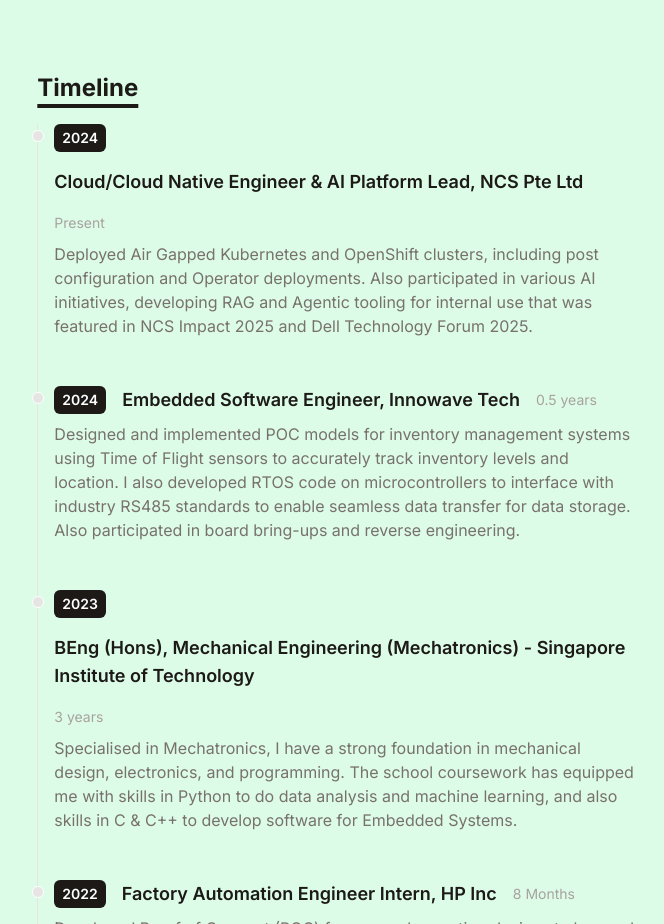
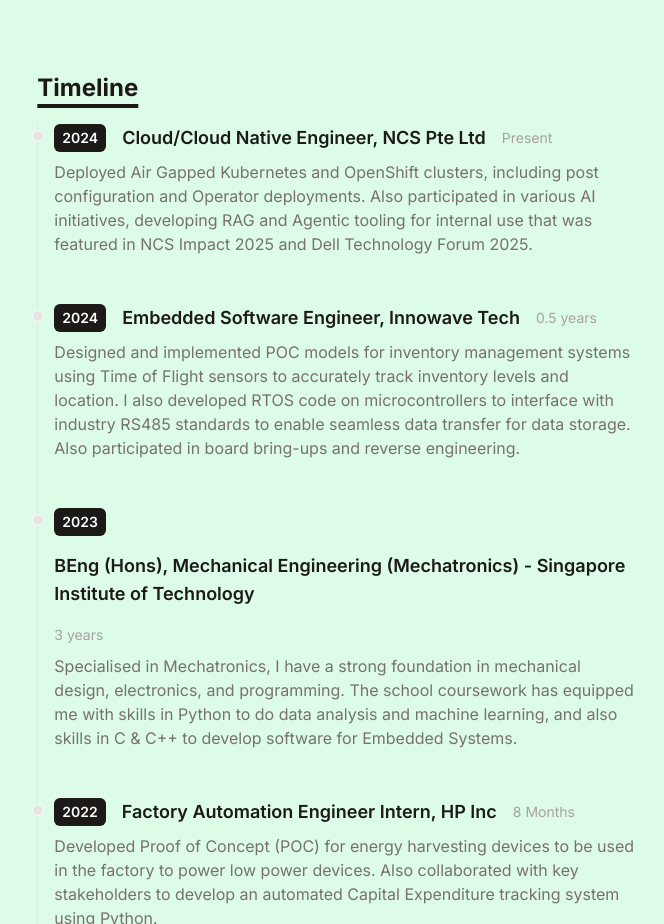
Before and after one commit to jackhww/phrogfolio-site, a React (Vite) app: page / in a window 1280 px wide. Shown: the part 2380-3304 px from the top of the page, without its empty margins (304-968 px from the left). Built offline with nearby package versions, Linux system fonts and the light colour scheme.

Commit message:
Update timeline.js

```diff
--- a/src/data/timeline.js
+++ b/src/data/timeline.js
@@ -1,7 +1,7 @@
 export default [
     {
         year: '2024',
-        title: "Cloud/Cloud Native Engineer & AI Platform Lead, NCS Pte Ltd",
+        title: "Cloud/Cloud Native Engineer, NCS Pte Ltd",
         duration: 'Present',
         details: 'Deployed Air Gapped Kubernetes and OpenShift clusters, including post configuration and Operator deployments. Also participated in various AI initiatives, developing RAG and Agentic tooling for internal use that was featured in NCS Impact 2025 and Dell Technology Forum 2025.',
     },
```
